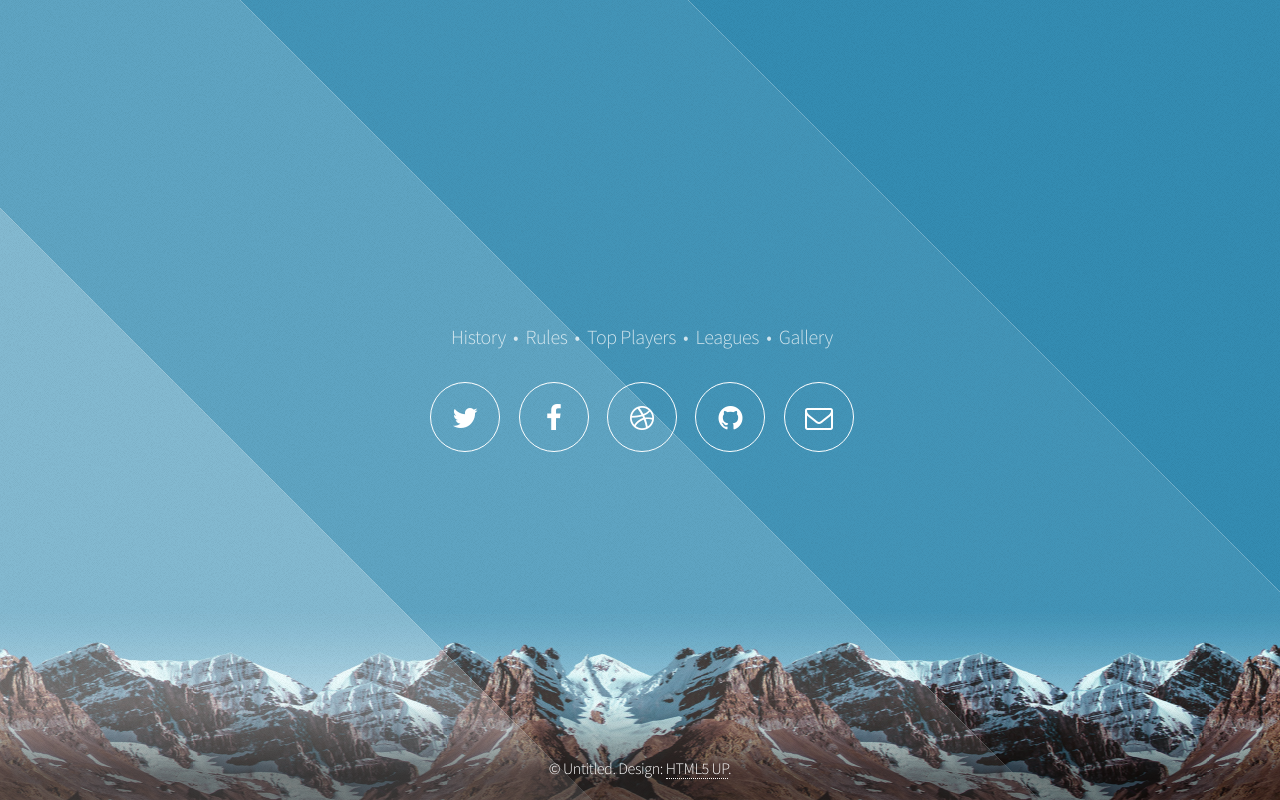
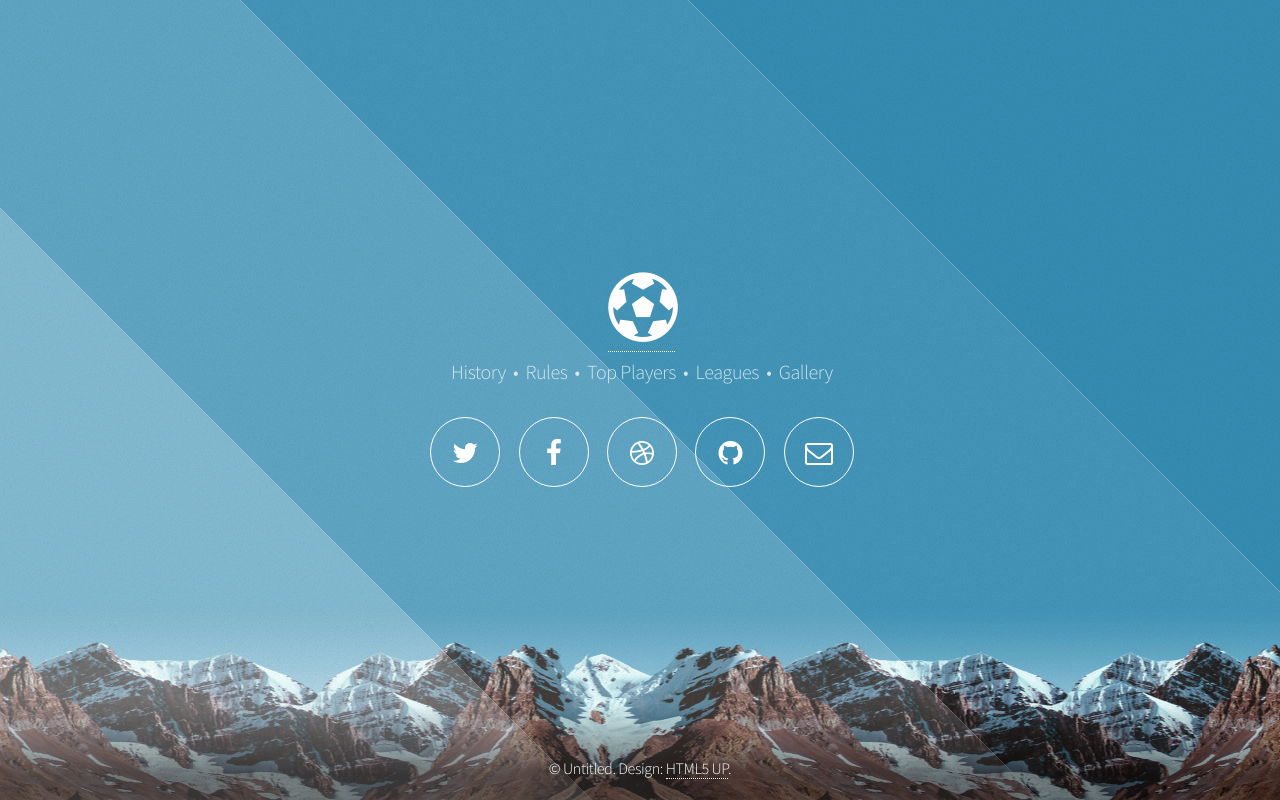
Before and after one commit to Judethedood/judethedood.github.io, a plain HTML site: page index.html in a window 1280 px wide. Drawn offline with Linux system fonts and the light colour scheme.

Commit message:
Changed Font Icon

```diff
--- a/index.html
+++ b/index.html
@@ -22,7 +22,7 @@
 
 				<!-- Header -->
 					<header id="header">
-						<h1><a href="#" class="icon fa-soccerball"><span class="label">Twitter</span></a></h1>
+						<h1><a href="#" class="icon fa-soccer-ball-o"><span class="label">Twitter</span></a></h1>
 						<p> History &nbsp;&bull;&nbsp; Rules &nbsp;&bull;&nbsp; Top Players &nbsp;&bull;&nbsp; Leagues &nbsp;&bull;&nbsp; Gallery</p>
 						<nav>
 							<ul>
```
